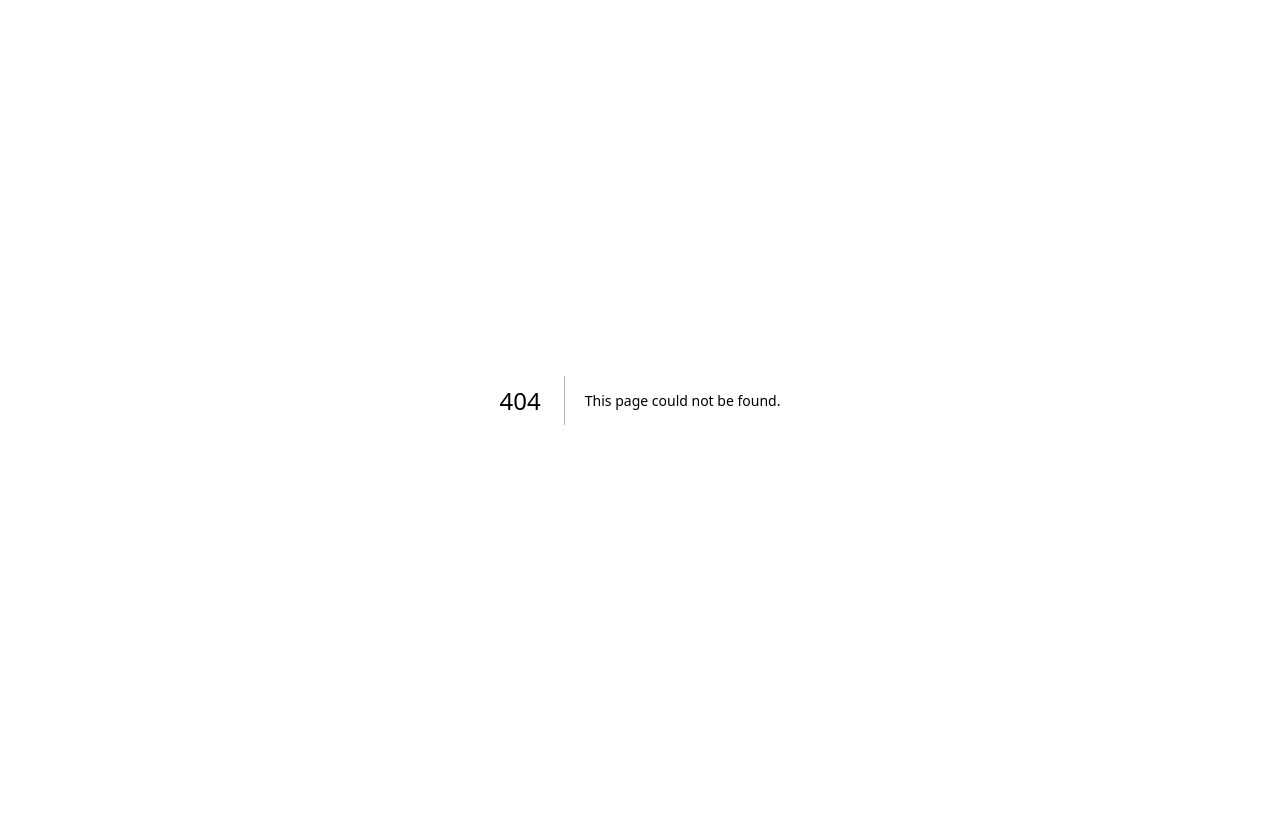
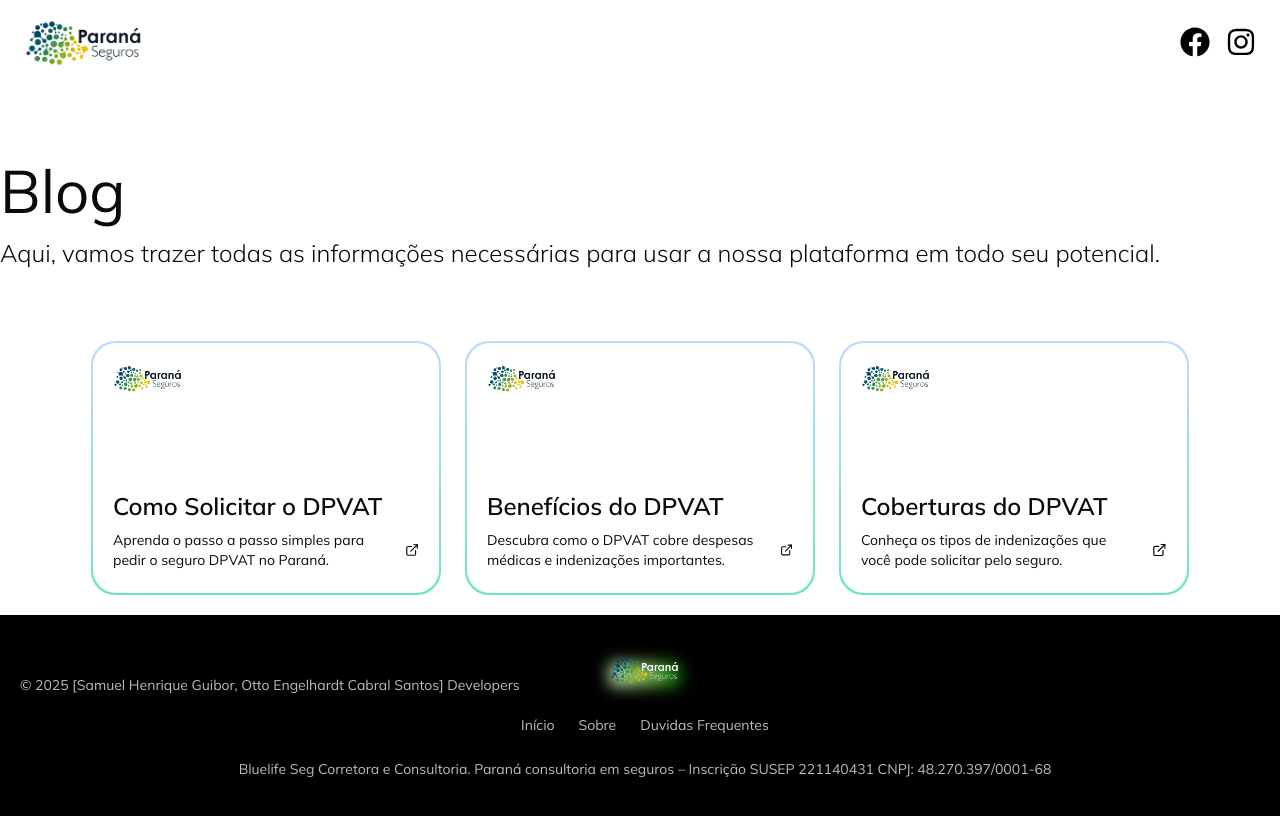
Before and after one commit to SamuelGuibor/dpvat_parana, a Next.js app: page /blog in a window 1280 px wide. Before the commit this address had no page. Shown: the top 816 px of the page. Built offline with nearby package versions, Linux system fonts and the light colour scheme.

Commit message:
feat: add blog page

```diff
--- /dev/null
+++ b/app/blog/cards.tsx
@@ -0,0 +1,57 @@
+import { ExternalLinkIcon } from "lucide-react";
+import Image from "next/image";
+
+const Cards = () => {
+  return (
+    <div className="flex flex-wrap justify-center items-center gap-6 px-6 pt-10 mb-5">
+      {/* Card 1 */}
+      <div className="rounded-3xl p-[2px] bg-gradient-to-b from-blue-200 to-emerald-300 w-full sm:w-[350px]">
+        <div className="rounded-[calc(1.5rem-1px)] p-5 bg-white h-[250px]">
+          <Image src="/logo.png" alt="logo" width={70} height={70} />
+          <h2 className="pt-24 text-2xl font-semibold">
+            Como Solicitar o DPVAT
+          </h2>
+          <div className="mt-2 flex gap-4 items-center">
+            <p className="text-sm">
+              Aprenda o passo a passo simples para pedir o seguro DPVAT no
+              Paraná.
+            </p>
+            <ExternalLinkIcon />
+          </div>
+        </div>
+      </div>
+
+      {/* Card 2 */}
+      <div className="rounded-3xl p-[2px] bg-gradient-to-b from-blue-200 to-emerald-300 w-full sm:w-[350px]">
+        <div className="rounded-[calc(1.5rem-1px)] p-5 bg-white h-[250px]">
+          <Image src="/logo.png" alt="logo" width={70} height={70} />
+          <h2 className="pt-24 text-2xl font-semibold">Benefícios do DPVAT</h2>
+          <div className="mt-2 flex gap-4 items-center">
+            <p className="text-sm">
+              Descubra como o DPVAT cobre despesas médicas e indenizações
+              importantes.
+            </p>
+            <ExternalLinkIcon />
+          </div>
+        </div>
+      </div>
+
+      {/* Card 3 */}
+      <div className="rounded-3xl p-[2px] bg-gradient-to-b from-blue-200 to-emerald-300 w-full sm:w-[350px]">
+        <div className="rounded-[calc(1.5rem-1px)] p-5 bg-white h-[250px]">
+          <Image src="/logo.png" alt="logo" width={70} height={70} />
+          <h2 className="pt-24 text-2xl font-semibold">Coberturas do DPVAT</h2>
+          <div className="mt-2 flex gap-4 items-center">
+            <p className="text-sm">
+              Conheça os tipos de indenizações que você pode solicitar pelo
+              seguro.
+            </p>
+            <ExternalLinkIcon />
+          </div>
+        </div>
+      </div>
+    </div>
+  );
+};
+
+export default Cards;
--- /dev/null
+++ b/app/blog/header.tsx
@@ -0,0 +1,37 @@
+import Image from "next/image";
+import Link from "next/link";
+import { FaFacebook, FaInstagram } from "react-icons/fa";
+
+const Header = () => {
+  return (
+    <header className="flex justify-between items-center w-full max-w-7xl mx-auto py-4 px-6">
+      {/* Logo */}
+      <div>
+        <Image
+          src="/logo.png"
+          alt="Logo Paraná Seguros"
+          width={120}
+          height={100}
+        />
+      </div>
+
+      {/* Ícones */}
+      <div className="flex gap-4">
+        <Link
+          href="https://www.facebook.com/paranadpvat/"
+          aria-label="Veja nosso Facebook"
+        >
+          <FaFacebook size={30} className="text-black hover:text-blue-600" />
+        </Link>
+        <Link
+          href="https://www.instagram.com/paranadpvat/"
+          aria-label="Veja nosso Instagram"
+        >
+          <FaInstagram size={30} className="text-black hover:text-pink-500" />
+        </Link>
+      </div>
+    </header>
+  );
+};
+
+export default Header;
--- /dev/null
+++ b/app/blog/page.tsx
@@ -0,0 +1,26 @@
+import Footer from "../section/footer";
+import Cards from "./cards";
+import Header from "./header";
+
+const Blog = () => {
+  return (
+    <div className="flex flex-col min-h-screen">
+      <Header />
+      <div className="flex-grow">
+        <div className="mt-8 lg:mt-12 w-full mx-auto px-4 sm:px-6 lg:px-0 pt-7 lg:max-w-7xl">
+          <h1 className="text-4xl sm:text-5xl lg:text-6xl">Blog</h1>
+          <p className="font-light md:text-2xl pt-4 text-center lg:text-left">
+            Aqui, vamos trazer todas as informações necessárias para usar a
+            nossa plataforma em todo seu potencial.
+          </p>
+        </div>
+        <div className="mt-8">
+          <Cards />
+        </div>
+      </div>
+      <Footer />
+    </div>
+  );
+};
+
+export default Blog;
```
